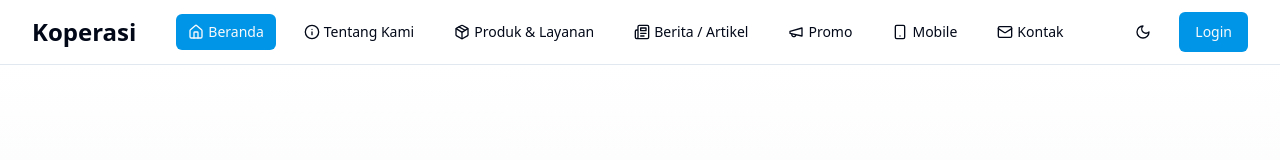
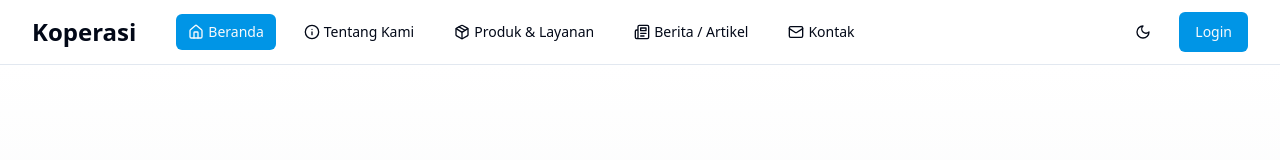
Before and after one commit to usahaorangkecil/koperasi-dashboard-ui-kit, a React (Vite) app: page /landing in a window 1280 px wide. Shown: the top 160 px of the page. Built offline with nearby package versions, Linux system fonts and the light colour scheme.

Commit message:
hilangkan menu promo di navbar

```diff
--- a/src/components/Navbar.tsx
+++ b/src/components/Navbar.tsx
@@ -15,8 +15,6 @@ const Navbar = () => {
     { name: 'Tentang Kami', href: '/landing/about', icon: <Info className="w-4 h-4" /> },
     { name: 'Produk & Layanan', href: '/landing/services', icon: <Package className="w-4 h-4" /> },
     { name: 'Berita / Artikel', href: '/landing/news', icon: <Newspaper className="w-4 h-4" /> },
-    { name: 'Promo', href: '/landing/promo', icon: <Megaphone className="w-4 h-4" /> },
-    { name: 'Mobile', href: '/landing/mobile', icon: <Smartphone className="w-4 h-4" /> },
     { name: 'Kontak', href: '/landing/contact', icon: <Mail className="w-4 h-4" /> },
   ];
 
```
